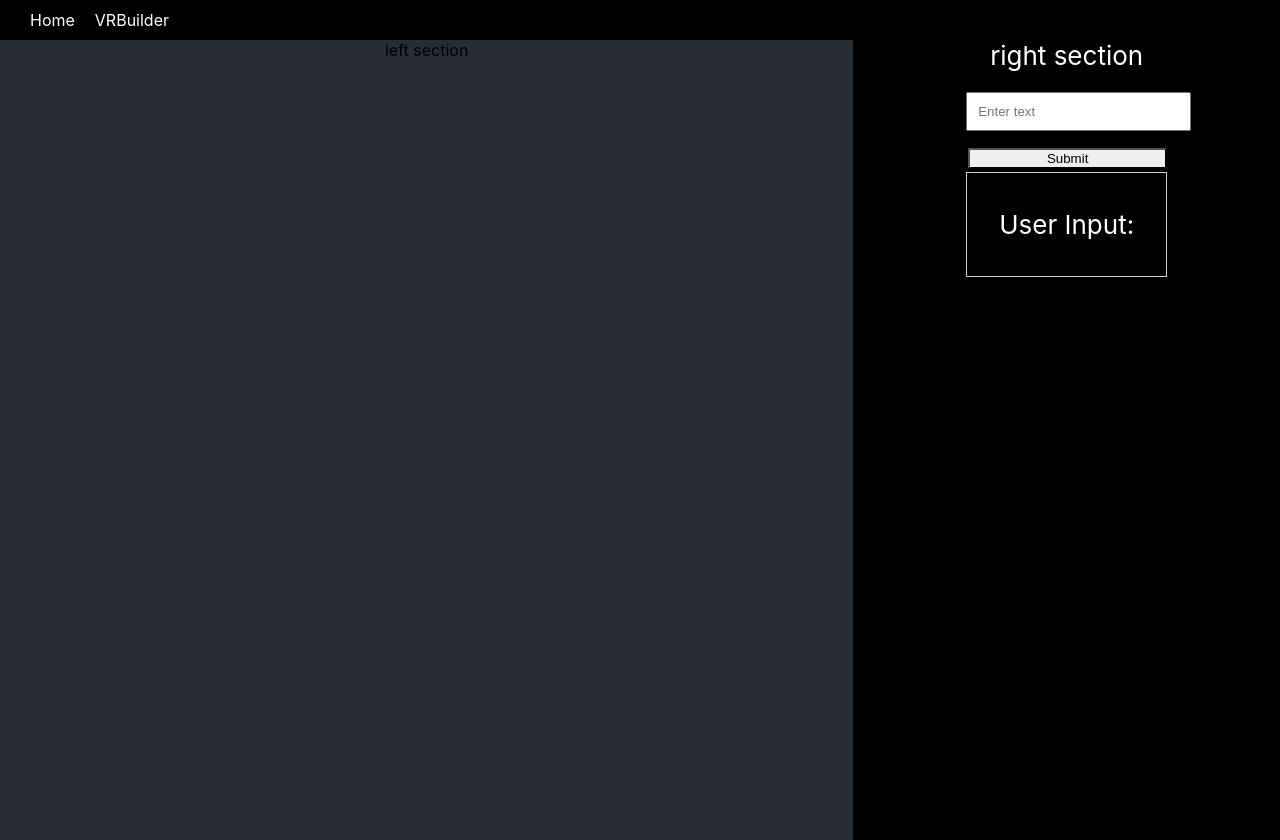
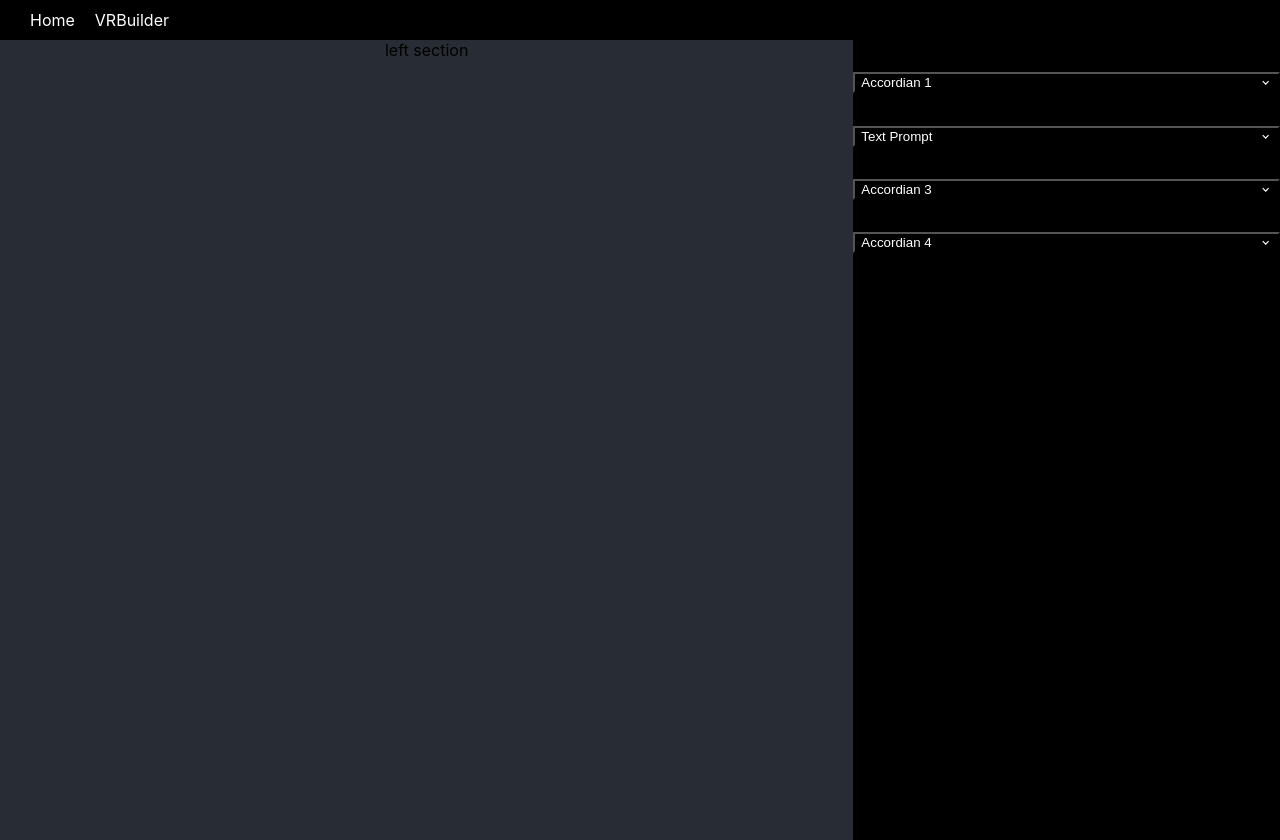
Before and after one commit to HowardHuang1/Hack-SC-X, a React (Create React App) app in the folder hacksc/: page /vrbuilder in a window 1280 px wide. Built offline with nearby package versions, Linux system fonts and the light colour scheme.

Commit message:
add accordians

```diff
--- a/hacksc/src/components/VRBuilder.js
+++ b/hacksc/src/components/VRBuilder.js
@@ -16,10 +16,17 @@ import {
   } from "@chakra-ui/react";
 
 function VRBuilder() {
-    const [inputText, setInputText] = useState('');
-    const handleInputChange = (event) => {
-        setInputText(event.target.value);
-    }
+    const [response, setResponse] = useState("");
+    const [textPrompt, setTextPrompt] = useState('');
+    const handleChange = (event) => {
+        setTextPrompt(event.target.value);
+    };
+
+    const handleSendMessage = (text) => {
+        // call server here
+        console.log(text);
+        setTextPrompt(""); // clear message so that it looks like it has been submitted
+    };
 
   return (
     <div className="web-screen-partition">
@@ -27,8 +34,39 @@ function VRBuilder() {
             left section
         </div>
         <div className="web-right-section">
-            right section
-            <div className="input-box">
+        <Accordion allowToggle allowMultiple w="100%">
+              <AccordionItem>
+                <h2>
+                  <AccordionButton bg="black" color="white" m={0}>
+                    <Box as="span" flex="1" textAlign="left">
+                      Accordian 1
+                    </Box>
+                    <AccordionIcon />
+                  </AccordionButton>
+                </h2>
+                <AccordionPanel pb={4} bg="black" color="white">
+                  <Flex align="center">
+                    <Box flex="70%">
+                    </Box>
+                    <Box flex="30%" ml={2}>
+                      <Button w="100%" >Submit</Button>
+                      <Button w="100%" >Translate</Button>
+                    </Box>
+                  </Flex>
+                </AccordionPanel>
+              </AccordionItem>
+
+              <AccordionItem>
+                <h2>
+                  <AccordionButton bg="black" color="white" m={0}>
+                    <Box as="span" flex="1" textAlign="left">
+                      Text Prompt
+                    </Box>
+                    <AccordionIcon />
+                  </AccordionButton>
+                </h2>
+                <AccordionPanel pb={4} bg="black" color="white">
+                    {/* <div className="input-box">
                         <input
                             type="text"
                             placeholder="Enter text"
@@ -42,7 +80,52 @@ function VRBuilder() {
                             <p>User Input:</p>
                             <div>{inputText}</div>
                         </div>
+                    </div> */}
+                  <Textarea
+                    onChange={handleChange}
+                    value={textPrompt}
+                    placeholder="Type LumaAI Genie prompt input"
+                    size="sm"
+                  />
+                  <button onClick={handleSendMessage}>Submit</button>
+                  <div className="messageLog">
+                    Prompt: {textPrompt}
+                    Response: {response}
                   </div>
+                </AccordionPanel>
+              </AccordionItem>
+
+              <AccordionItem>
+                <h2>
+                  <AccordionButton bg="black" color="white" m={0}>
+                    <Box as="span" flex="1" textAlign="left">
+                        Accordian 3
+                    </Box>
+                    <AccordionIcon />
+                  </AccordionButton>
+                </h2>
+                <AccordionPanel pb={4} bg="black" color="white">
+                  <Input p={"5px"} type="file" />
+                </AccordionPanel>
+              </AccordionItem>
+
+              <AccordionItem>
+                <h2>
+                  <AccordionButton bg="black" color="white" m={0}>
+                    <Box as="span" flex="1" textAlign="left">
+                      Accordian 4
+                    </Box>
+                    <AccordionIcon />
+                  </AccordionButton>
+                </h2>
+                <AccordionPanel pb={4} bg="black" color="white">
+                  {/* Wrap the input and button inside a Flex container */}
+                  <Flex alignItems="flex-start" flexDirection="column">
+
+                  </Flex>
+                </AccordionPanel>
+              </AccordionItem>
+            </Accordion>
         </div>
     </div>
   )
```
Lines whose indentation alone changed are shown as unchanged.
